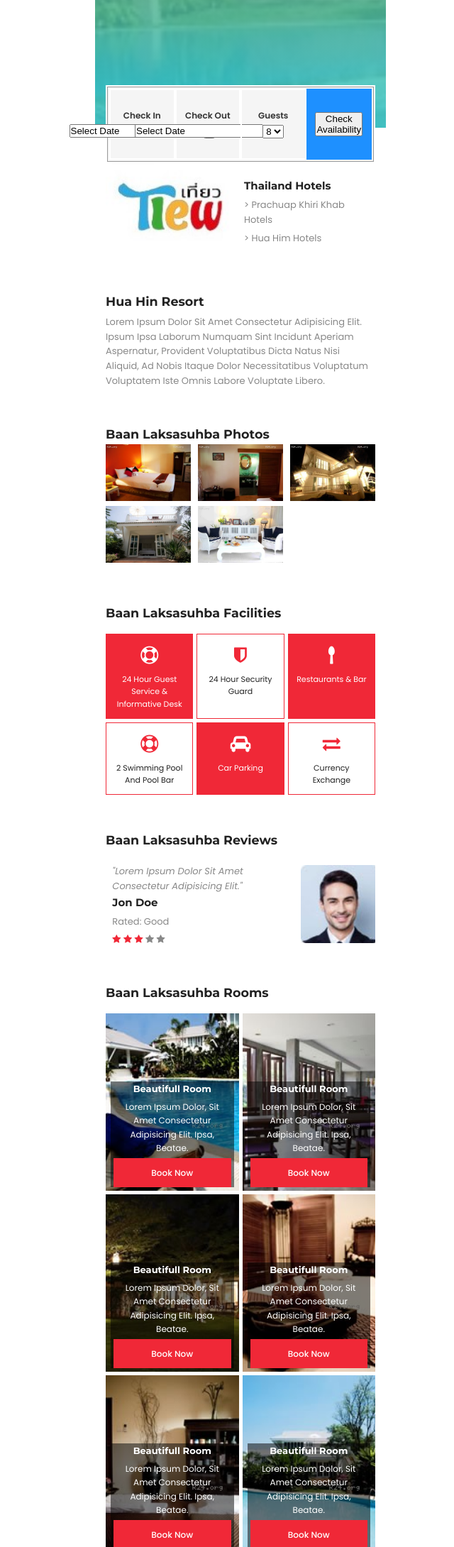
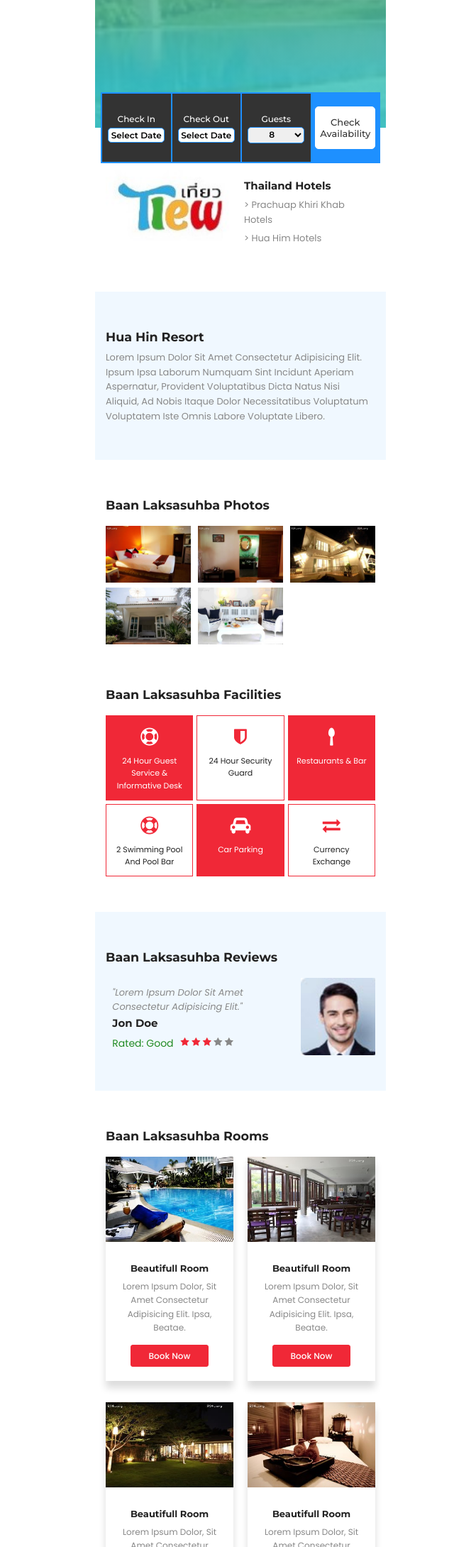
Before and after one commit to aniswd/project_one, a plain HTML site: page index.html in a window 1280 px wide. Shown: the part 620-2800 px from the top of the page at 71% size, without its empty margins (301-941 px from the left). Drawn offline with Linux system fonts and the light colour scheme.

Commit message:
Update style.css

```diff
--- a/assets/css/style.css
+++ b/assets/css/style.css
@@ -92,6 +92,8 @@ body{
 	font-size: var(--font_size_normal);
 	line-height: 1.6;
 	font-weight: var(--font_weight_400);
+	width: 410px;
+	margin: auto;
 }
 
 /* Scollbar style */
@@ -162,6 +164,7 @@ Layout syle
 /* Section */
 ._section {
 	padding-top: 50px;
+	padding-bottom: 50px;
 }
 
 /* Row grid */
@@ -373,49 +376,62 @@ Layout syle
 ._check_availability {
 	display: flex;
 	align-items: center;
-	background: #fff;
-	height: 110px;
+	height: 100px;
 	padding: 5px;
 	text-align: center;
 	position: absolute;
 	bottom: -50px;
-	left: 15px;
-	right: 15px;
+	left: 3px;
+	right: 3px;
+	border-radius: 5px 5px 0 0;
 	z-index: 1;
 }
 
-._check_availability:before {
-	position: absolute;
-	content: "";
-	top: 2px;
-	left: 2px;
-	right: 2px;
-	bottom: 2px;
-	background: whitesmoke;
-	border: 1px solid #999;
-	z-index: -1;
-}
-
 ._check_item {
+	background: #333;
 	width: 25%;
 	height: 100px;
 	display: flex;
 	align-items: center;
 	justify-content: center;
 	flex-direction: column;
-	cursor: pointer;
-	border: 2px solid #fff;
+	border: 2px solid dodgerblue;
+	border-right: none;
 	transition: all .5s;
 }
 
 ._check_item h6 {
+	font-family: 'Montserrat', sans-serif;
+	color: #fff;
+	font-weight: 500;
+	font-size: 12px;
+}
+
+._check_item:hover h6 {
 	color: #333;
-	font-weight: 600;
-	font-size: 12px;
 }
 
 ._check_item:hover {
 	background: #fefefe;
+}
+
+.form-control, .guests select {
+	padding: 2px 3px;
+	font-size: 12px;
+	font-weight: 600;
+	font-family: 'Montserrat', sans-serif;
+	border: 1px solid dodgerblue;
+	border-radius: 5px;
+	width: 80px;
+	text-align: center;
+}
+
+._check_item .input-group-btn {
+	display: none;
+}
+
+.date-select .select span.num {
+	font-size: 20px;
 }
 
 ._check_item_2 {
@@ -430,43 +446,24 @@ Layout syle
 	transition: all .5s;
 }
 
-._check_item_2 a {
+._check_item_2 .btn {
+	border: 0;
+	background: #fff;
 	font-size: 13px;
 	font-weight: 500;
-	color: #fff;
+	font-family: 'Montserrat', sans-serif;
+	color: #333;
+	width: 85px;
+	height: 60px;
+	border: 1px solid #fff;
+	border-radius: 5px;
+	transition: all .5s;
+	cursor: pointer;
 }
 
-._check_item_2:hover {
-	background: #F02837;
-}
-
-._check_item ._date {
-	display: flex;
-	gap: 8px;
-	justify-content: center;
-	align-items: center;
-}
-
-._check_item  ._number {
-	font-weight: 600;
-	font-size: 25px;
-}
-
-._check_item ._month {
-	position: relative;
-	font-size: 15px;
-}
-
-._check_item ._month span {
- 	color: red;
-}
-
-._check_item ._month .fa {
-	position: absolute;
-	left: 50%;
-	transform: translateX(-50%);
-	font-size: 15px;
-	font-weight: 600;
+._check_item_2 .btn:hover {
+	background: transparent;
+	color: #fff;
 }
 
 /* Thailand hotels */
@@ -475,7 +472,11 @@ Layout syle
 	margin-top: 20px;
 }
 
-#resort ._img_gal {
+#resort {
+	background: #F0F8FF;
+}
+
+#photoGal ._img_gal {
 	margin-top: 15px;
 }
 
@@ -507,6 +508,10 @@ Layout syle
 
 /* Review */
 
+#review {
+	background: #F0F8FF;
+}
+
 ._review_items {
 	margin-top: 15px;
 }
@@ -530,17 +535,52 @@ Layout syle
 	width: 70%;
 }
 
-._ratings span:nth-child(1) .fa {
+._ratings._good span:nth-child(1) .fa {
 	color: #F02837;
 }
 
-._ratings span:nth-child(2) .fa {
+._ratings._good span:nth-child(2) .fa {
 	color: #F02837;
 }
 
-._ratings span:nth-child(3) .fa {
+._ratings._good span:nth-child(3) .fa {
 	color: #F02837;
 }
+
+._ratings._ok span:nth-child(1) .fa {
+	color: #F02837;
+}
+
+._ratings._ok span:nth-child(2) .fa {
+	color: #F02837;
+}
+
+._ratings._ok span:nth-child(3) .fa {
+	color: #F02837;
+}
+
+._ratings._ok span:nth-child(4) .fa {
+	color: #F02837;
+}
+
+._ratings._great span .fa {
+	color: #F02837;
+}
+
+#review ._star_rated {
+	display: flex;
+	gap: 10px;
+}
+
+#review ._star_rated ._rated_text {
+	color: forestgreen;
+	font-size: 14px;
+}
+
+#facilities._section {
+	padding-top: 0;
+}
+
 
 #facilities ul {
 	grid-gap: 5px;
@@ -618,65 +658,92 @@ Layout syle
 
 /* Booking */
 
-#booking ul {
-	grid-gap: 5px;
+#booking ._booking_rooms {
+	grid-gap: 30px 20px;
 	margin-top: 15px;
 }
 
 #booking ul li {
-	position: relative;
-	text-align: center;
-	height: 250px;
-	z-index: 1;
-	cursor: pointer;
+	box-shadow: 0 10px 10px #ddd;
 }
 
-#booking ul li img {
-	position: absolute;
-	top: 0;
-	left: 0;
-	height: 100%;
-	z-index: -1;
-}
 
 #booking ul li ._booking_content {
-	position: absolute;
-	left: 7px;
-	right: 7px;
-	bottom: 5px;
-	background: rgba(0,0,0,0.5);
+	padding: 20px;
+	text-align: center;
 }
 
 #booking ul li ._booking_content h4 {
-	color: #fff;
 	font-size: 13px;
 }
 
 #booking ul li ._booking_content p {
-	color: #fff;
 	font-size: 12px;
-	padding: 0 4px;
 }
 
 #booking ul li ._booking_content a {
+	margin-top: 10px;
 	color: #fff;
-	display: block;
-	width: 100%;
-	padding: 10px 0;
+	display: inline-block;
+	padding: 5px 25px;
 	font-weight: 500;
 	background: #F02837;
 	border: 1px solid #F02837;
+	border-radius: 3px;
 	transition: all 0.5s;
 }
 
 #booking ul li ._booking_content a:hover {
 	background: transparent;
+	color: #333;
+}
+
+#booking ._popup_img {
+	position: relative;
+	display: block;
+}
+
+#booking ._popup_img:before {
+	position: absolute;
+	content: "\f00e";
+	top: 50%;
+	left: 50%;
+	transform: translate(-50%,-50%);
+	font-family: "fontawesome";
+	color: #fff;
+	font-size: 20px;
+	z-index: 1;
+	transition: 1s;
+	opacity: 0;
+}
+
+#booking ._popup_img:after {
+	position: absolute;
+	content: "";
+	top: 0;
+	left: 0;
+	width: 100%;
+	bottom: 7px;
+	background: rgba(0,0,0,0.5);
+	transition: .5s;
+	transform: scale(0);
+}
+
+#booking ._popup_img:hover:before{
+	opacity: 1;
+}
+
+#booking ._popup_img:hover:after{
+	transform: scale(1);
 }
 
 /* Footer */
 
+#footer {
+	background: #000;
+}
+
 #footer ._container {
-	background: #000;
 	padding-top: 30px;
 	padding-bottom: 20px;
 }
```
